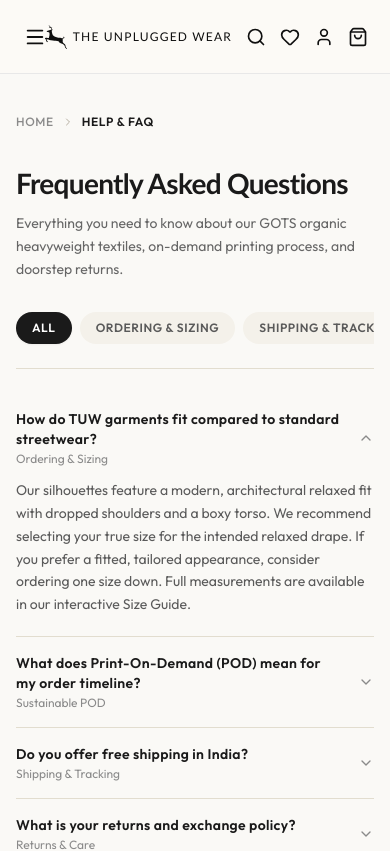
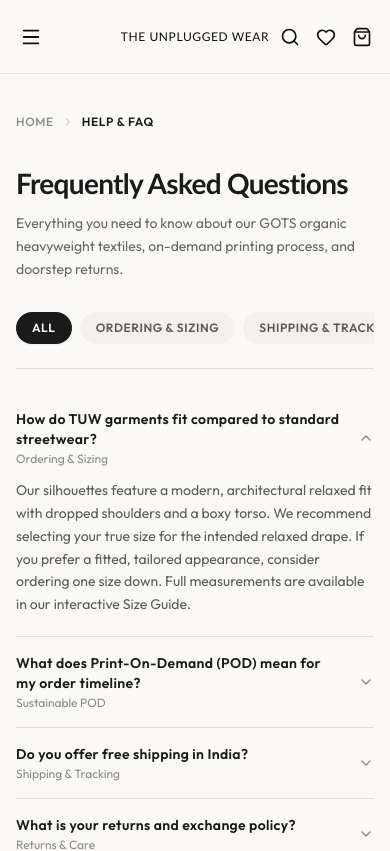
Before and after one commit to UnmarriedIdentity/TUW-Website, a Next.js app: page /faq in a window 390 px wide. Shown: the top 851 px of the page. Built offline with nearby package versions, Linux system fonts and the light colour scheme.

Commit message:
feat(header): establish true-center brand morph lockup with left-aligned desktop nav and compact mobile actions

```diff
--- a/src/components/layout/Header.tsx
+++ b/src/components/layout/Header.tsx
@@ -175,31 +175,33 @@
 
       {/* 2. Main Navigation Bar (73px, store-canvas) — Node 221:12623 */}
       <header
-        className={`sticky top-0 z-40 border-b border-store-border bg-store-canvas transition-all duration-200 ${
-          isScrolled ? 'shadow-xs' : 'shadow-none'
+        className={`sticky top-0 z-40 border-b border-store-border transition-all duration-300 ${
+          isScrolled
+            ? 'bg-store-canvas/95 backdrop-blur-md shadow-xs'
+            : 'bg-store-canvas'
         }`}
       >
-        <div className="max-w-7xl mx-auto px-4 sm:px-6 lg:px-8">
-          <div className="flex items-center header-main-height">
+        <div className="max-w-7xl mx-auto px-3 sm:px-6 lg:px-8 relative">
+          <div className="flex items-center justify-between header-main-height">
             {/* Left: Mobile Hamburger & Desktop Navigation Links */}
-            <div className="flex flex-1 items-center justify-start gap-6 lg:gap-8 min-w-0">
+            <div className="flex flex-1 items-center justify-start min-w-0 z-10">
               <button
                 type="button"
                 onClick={() => setIsMobileMenuOpen(true)}
                 aria-label="Open mobile menu"
-                className="lg:hidden p-2 rounded-xl text-store-text-primary hover:bg-black/5"
+                className="lg:hidden p-2 rounded-xl text-store-text-primary hover:bg-black/5 active:scale-95 transition-all cursor-pointer"
               >
                 <Menu size={22} />
               </button>
 
-              <nav className="hidden lg:flex items-center gap-7" aria-label="Main Navigation">
+              <nav className="hidden lg:flex items-center gap-5 xl:gap-7" aria-label="Main Navigation">
                 {navLinks.map((link) => {
                   const isActive = pathname === link.href;
                   return (
                     <Link
                       key={link.href}
                       href={link.href}
-                      className={`text-sm font-medium tracking-wide transition-colors hover:text-black ${
+                      className={`text-sm font-medium tracking-wide transition-colors hover:text-black whitespace-nowrap ${
                         isActive
                           ? 'text-store-text-primary border-b-2 border-primary-dark pb-0.5'
                           : 'text-store-text-primary/80'
@@ -212,22 +214,41 @@
               </nav>
             </div>
 
-            {/* Center: Persistent Brand Lockup — always centered on all devices */}
-            <div className="flex shrink-0 items-center justify-center px-2">
+            {/* Center: Rolls-Royce Inspired Morphing Brand Wordmark & Emblem — True Viewport Centering */}
+            <div className="absolute left-1/2 top-1/2 -translate-x-1/2 -translate-y-1/2 flex items-center justify-center pointer-events-none z-20">
+              <div className="relative flex items-center justify-center h-12 w-48 sm:w-64 lg:w-80 pointer-events-auto">
+                {/* 1. Full Wordmark: "THE UNPLUGGED WEAR" (Visible at top) */}
                 <Link
                   href="/"
                   aria-label="The Unplugged Wear - Homepage"
-                className="flex items-center justify-center gap-1.5 sm:gap-2"
+                  className={`absolute inset-0 flex items-center justify-center transition-all duration-300 ease-out ${
+                    isScrolled
+                      ? 'opacity-0 -translate-y-2 scale-95 pointer-events-none'
+                      : 'opacity-100 translate-y-0 scale-100 pointer-events-auto'
+                  }`}
                 >
-                <TuwEmblem className="h-6 w-auto shrink-0 text-store-text-primary sm:h-8 lg:h-9" />
-                <span className="whitespace-nowrap font-heading font-medium uppercase tracking-widest text-store-text-primary text-xs sm:text-sm lg:text-xl">
+                  <span className="font-heading font-medium text-xs sm:text-base lg:text-xl xl:text-2xl uppercase tracking-wider sm:tracking-widest text-store-text-primary hover:text-black transition-colors whitespace-nowrap">
                     The Unplugged Wear
                   </span>
                 </Link>
+
+                {/* 2. Signature Logo Emblem: TuwEmblem (Visible when scrolled) */}
+                <Link
+                  href="/"
+                  aria-label="The Unplugged Wear - Homepage"
+                  className={`absolute inset-0 flex items-center justify-center transition-all duration-300 ease-out ${
+                    isScrolled
+                      ? 'opacity-100 translate-y-0 scale-100 pointer-events-auto'
+                      : 'opacity-0 translate-y-2 scale-90 pointer-events-none'
+                  }`}
+                >
+                  <TuwEmblem className="h-7 sm:h-8 lg:h-9 w-auto text-store-text-primary hover:text-black transition-transform duration-200 hover:scale-105" />
+                </Link>
+              </div>
             </div>
 
             {/* Right: 4 Action Icons matching Figma node 221:12633 */}
-            <div className="flex flex-1 items-center justify-end gap-0.5 sm:gap-2">
+            <div className="flex flex-1 items-center justify-end gap-1 sm:gap-2 z-10">
               {/* 1. Search */}
               <button
                 type="button"
@@ -256,7 +277,7 @@
               <Link
                 href="/login"
                 aria-label="My Account"
-                className="w-8 h-8 sm:w-9 sm:h-9 rounded-full flex items-center justify-center text-store-text-primary hover:text-black hover:bg-black/5 active:scale-95 transition-all cursor-pointer"
+                className="hidden sm:flex w-8 h-8 sm:w-9 sm:h-9 rounded-full items-center justify-center text-store-text-primary hover:text-black hover:bg-black/5 active:scale-95 transition-all cursor-pointer"
               >
                 <User size={20} />
               </Link>
```
Lines whose indentation alone changed are shown as unchanged.
